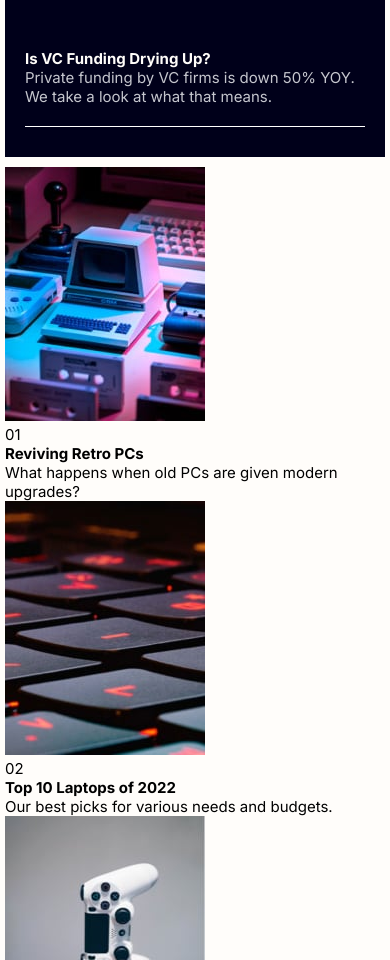
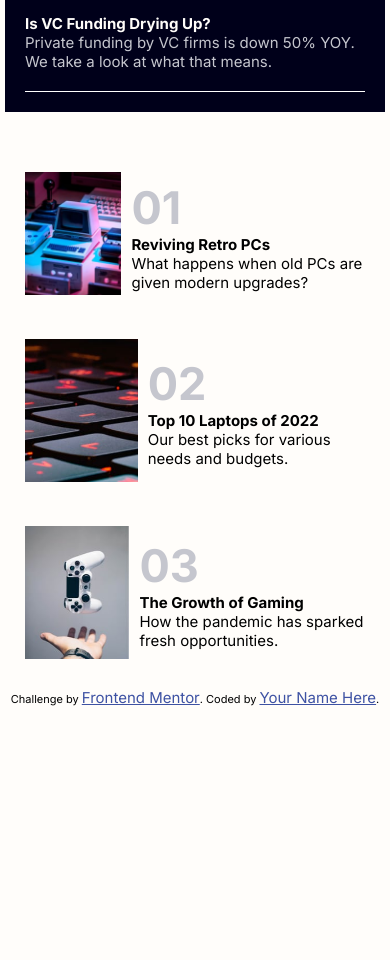
Before and after one commit to Urassamx7/MediaQ, a plain HTML site: page news-homepage-main/index.html in a window 390 px wide. Shown: the part 1040-2000 px from the top of the page. After the commit the page ends 1747 px from the top, so only its background shows below. Drawn offline with nearby package versions, Linux system fonts and the light colour scheme.

Commit message:
Mobile First

```diff
--- a/news-homepage-main/style.css
+++ b/news-homepage-main/style.css
@@ -99,6 +99,7 @@ body{
     text-transform: uppercase;
     letter-spacing: .3rem;
     font-weight: 700;
+    margin-bottom: 15px;
 }
 .section-data{
     display: flex;
@@ -106,7 +107,7 @@ body{
     width: 100%;
     height: 100%;
     background-color: var(--Very_dark_blue);
-    margin: 30px 0px 0px 0px;
+
 }
 .new-feature{
     width: 100%;
@@ -117,7 +118,6 @@ body{
     font-weight: 800;
     font-size: 2rem;
 }
-
 .section-data .cars-comparison,.ai-era,.dry-doubt{
     color: var(--Off-white);
     width: 100%;
@@ -139,5 +139,28 @@ body{
 .latest-features{
     display: flex;
     flex-direction: column;
-    padding-top: 40px;
+    margin-top: 40px;
+    width: 100%;
 }
+.pc-upgrade, .top-laptops, .grow-games{
+    display: flex;
+    column-gap: 10px;
+    justify-content: center;
+    align-items: center;
+    margin: 20px;
+}
+.img-content{
+  width: 50%;
+}
+.img-content img{
+    width: 100%;
+    object-fit: cover;
+}
+.number-id{
+    font-size: 3rem;
+    color: var(--Grayish_blue);
+    font-weight: 700;
+}
+.img-data .pc-data{
+    font-size: 1rem;
+}
```
